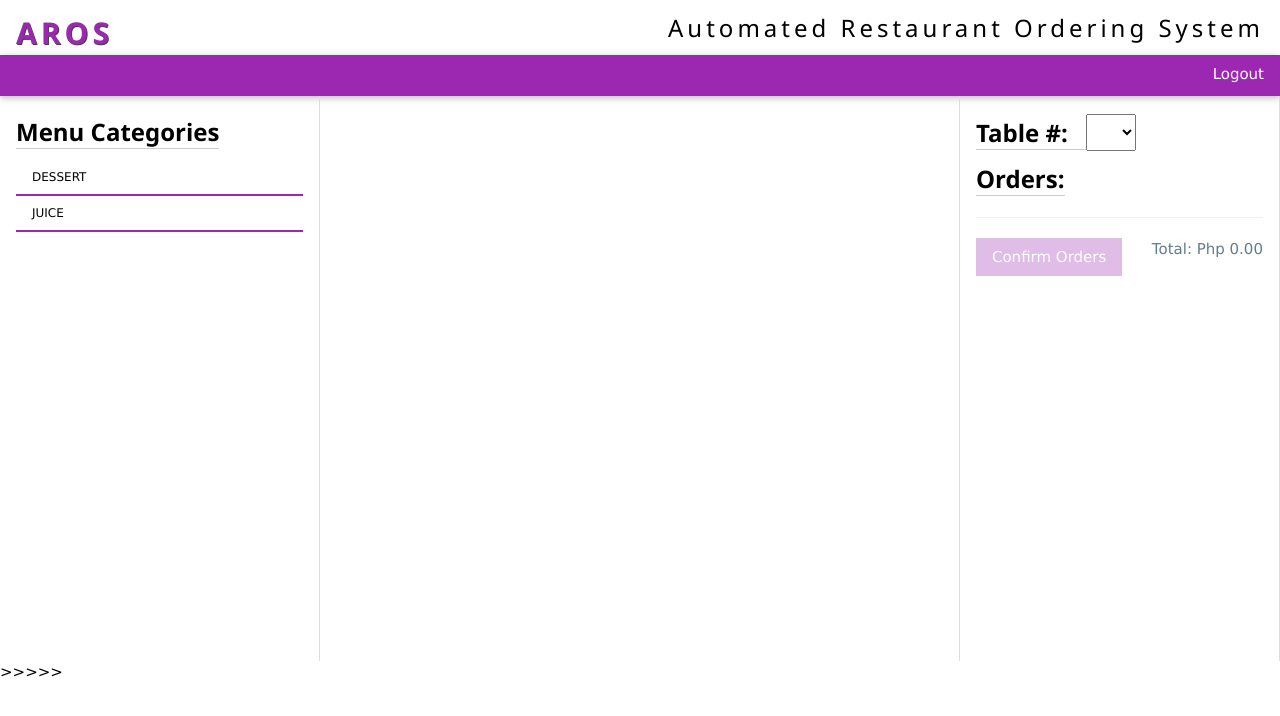
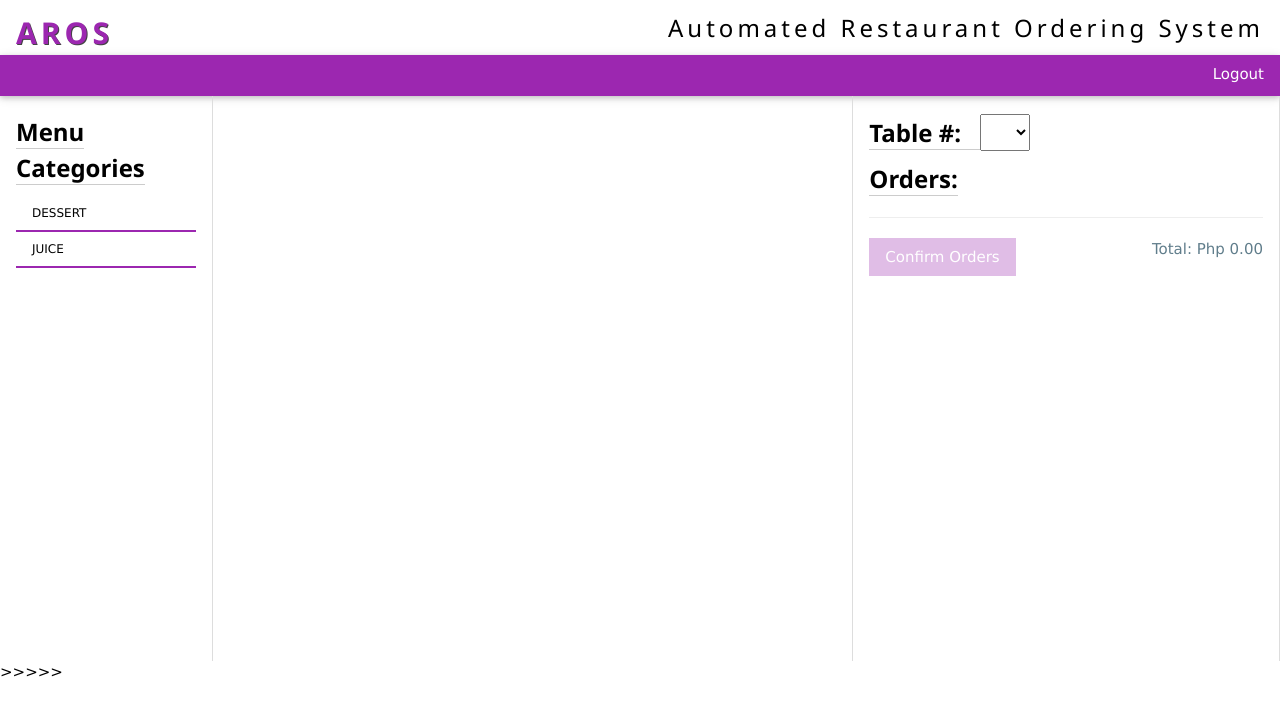
Before and after one commit to markgenisis/Aros, a PHP site: page /waiter/index.php in a window 1280 px wide. Shown: the top 716 px of the page. Run offline with PHP 8.4, Linux system fonts and the light colour scheme; a user stored in the database is signed in; data comes from the database, SQL or seed files in the repository; data that the repository does not hold is empty; some libraries are stand-ins or nearby versions.

Commit message:
changes on UI done

```diff
--- a/waiter/index.php
+++ b/waiter/index.php
@@ -184,7 +184,7 @@ $(window).bind('scroll', function () {
 <!--------- MEnu Container ------>
 	<div class="w3-row">
 		<!--- Side Menu List -->
-		<div class="w3-quarter w3-container w3-padding left_menu_container w3-bar-block w3-hide-small">
+		<div class="w3-col s2 w3-container w3-padding left_menu_container w3-bar-block w3-hide-small">
 			<h3 class="w3-hide-small w3-hide-medium"><strong class="w3-border-bottom">Menu Categories</strong></h3>
 			<strong class="w3-border-bottom w3-hide-large">Menu Categories</strong>
 			 <div class="w3-block">
@@ -254,7 +254,7 @@ $(window).bind('scroll', function () {
 			<a href="javascript:void(0);" style="position:absolute;z-index:9999999;top:25%;right:20px;" class="w3-btn w3-small w3-teal w3-hover-opacity" id="orderListBtn" onclick="order_list()"><i class="fa fa-list-ol"></i></a>
 		</div>
 
-		<div class="w3-quarter w3-hide-small order_container w3-padding" id="list_of_orders">
+		<div class="w3-col s4 w3-hide-small order_container w3-padding" id="list_of_orders">
         <h3 class="w3-hide-small w3-hide-medium"><strong class="w3-border-bottom">Table #: &nbsp;&nbsp;<select id="table_number" onChange="setTable()"><option></option><?php $table=$mysqli->query("select * from tables"); while($tables=mysqli_fetch_assoc($table)){ ?><option <?php if(isset($_SESSION['table_num'])){if($_SESSION['table_num'] == $tables['tablenumber']) echo "selected"; }?>><?php echo $tables['tablenumber']; ?></option><?php } ?></select></strong></h3>
 			<h3 class="w3-hide-small w3-hide-medium"><strong class="w3-border-bottom">Orders:</strong></h3>
 			<strong class="w3-border-bottom w3-hide-large">Orders</strong><a href="javascript:void(0);" class="w3-hide-large w3-right" onclick="order_list_rev()" style="text-decoration:none;">X</a>
```
